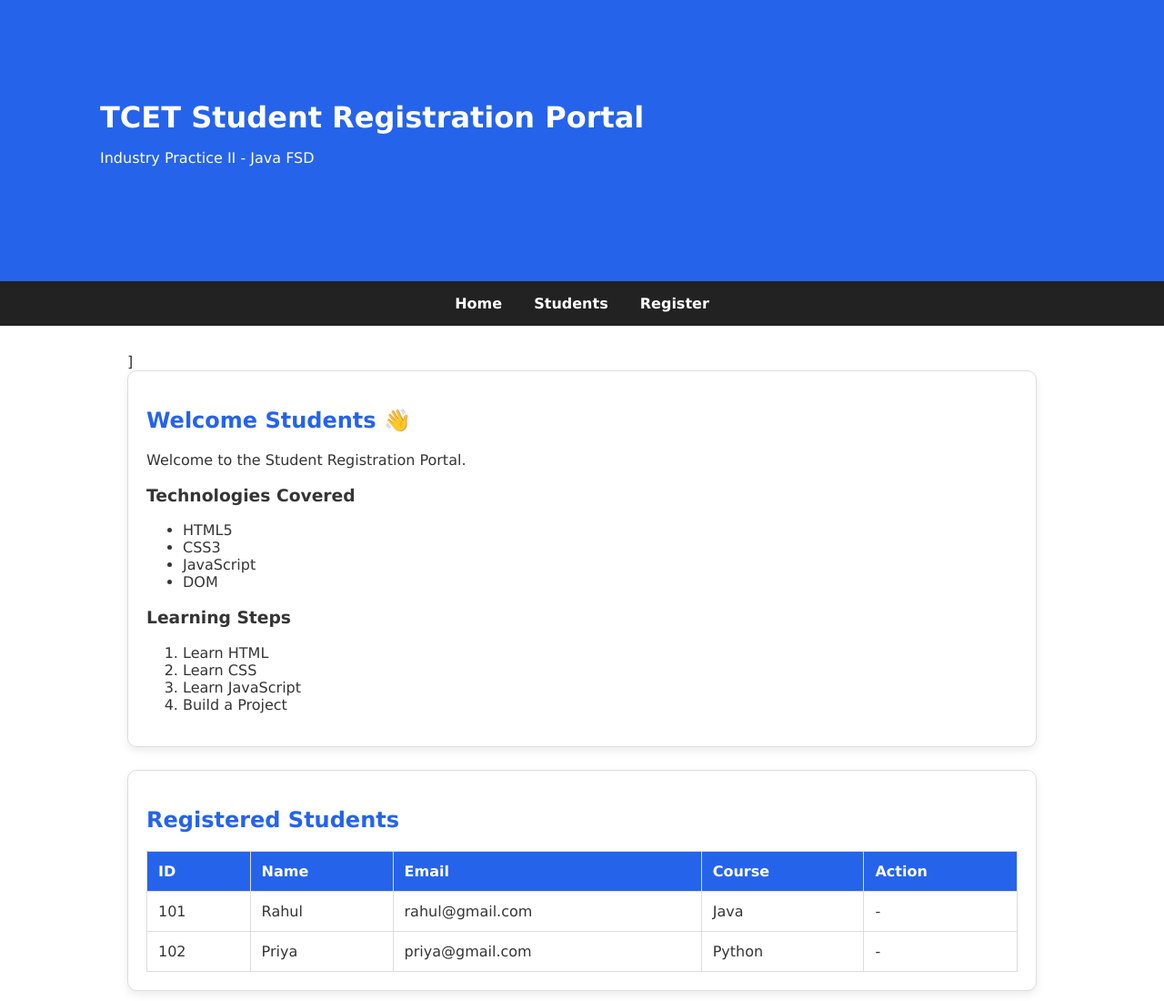
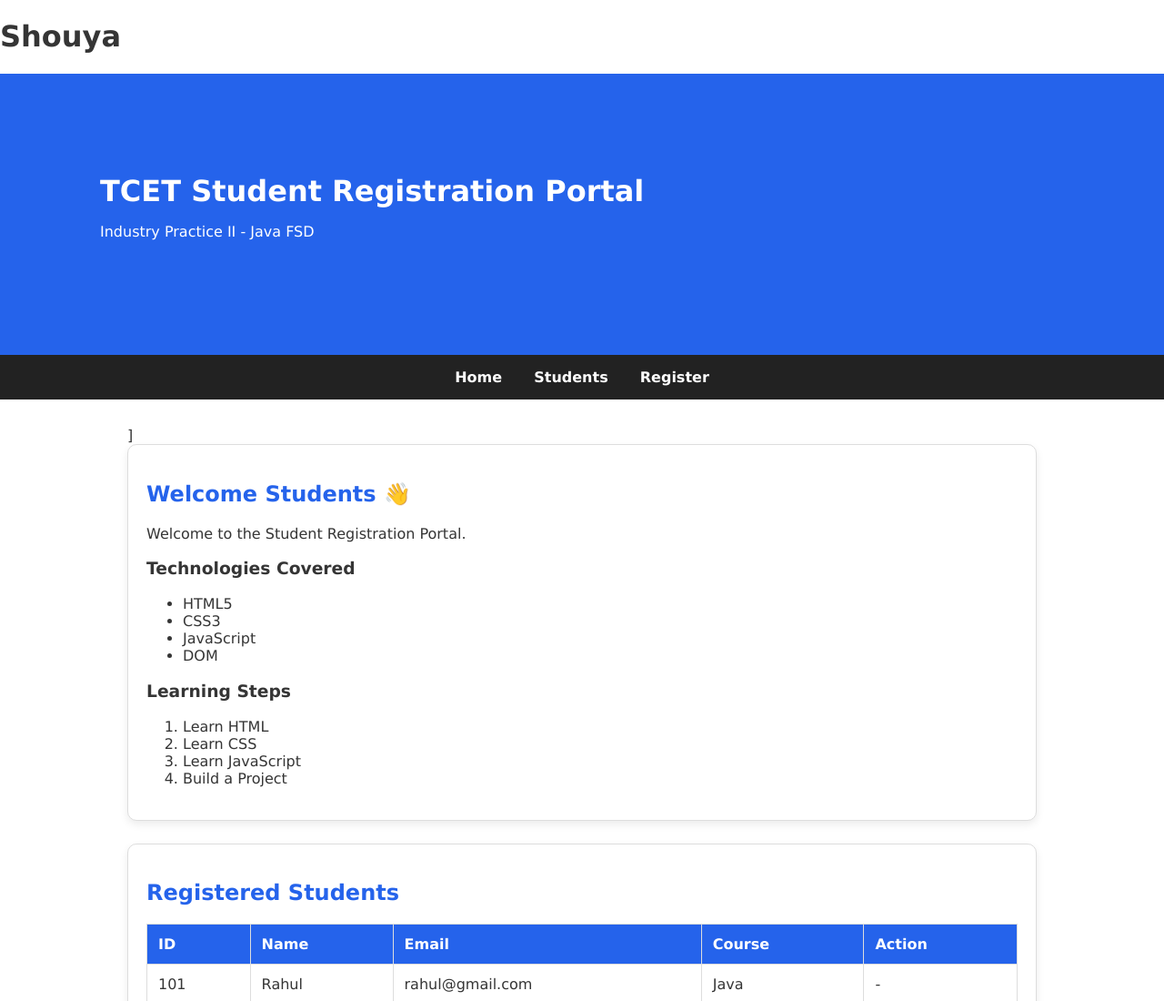
Before and after one commit to Shouryamall20/Shourya, a plain HTML site: page index.html in a window 1280 px wide. Shown: the top 1100 px of the page at 91% size. Drawn offline with Linux system fonts and the light colour scheme.

Commit message:
Fix HTML formatting and structure

```diff
--- a/index.html
+++ b/index.html
@@ -2,7 +2,7 @@
 <html lang="en">
 
 <head>
-
+<h1>Shouya</h1>
     <meta charset="UTF-8">
 
     <meta name="viewport"
```
